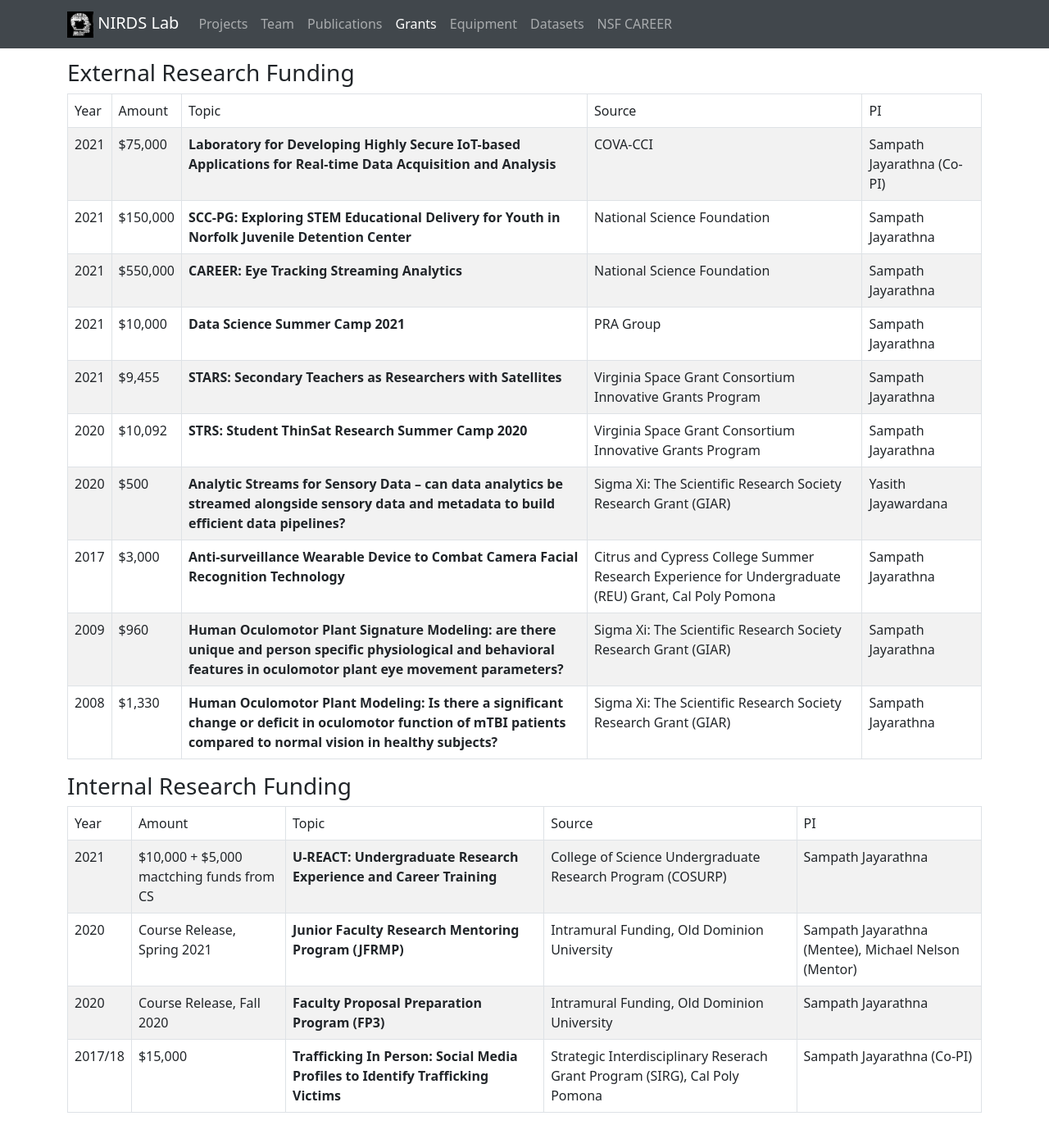
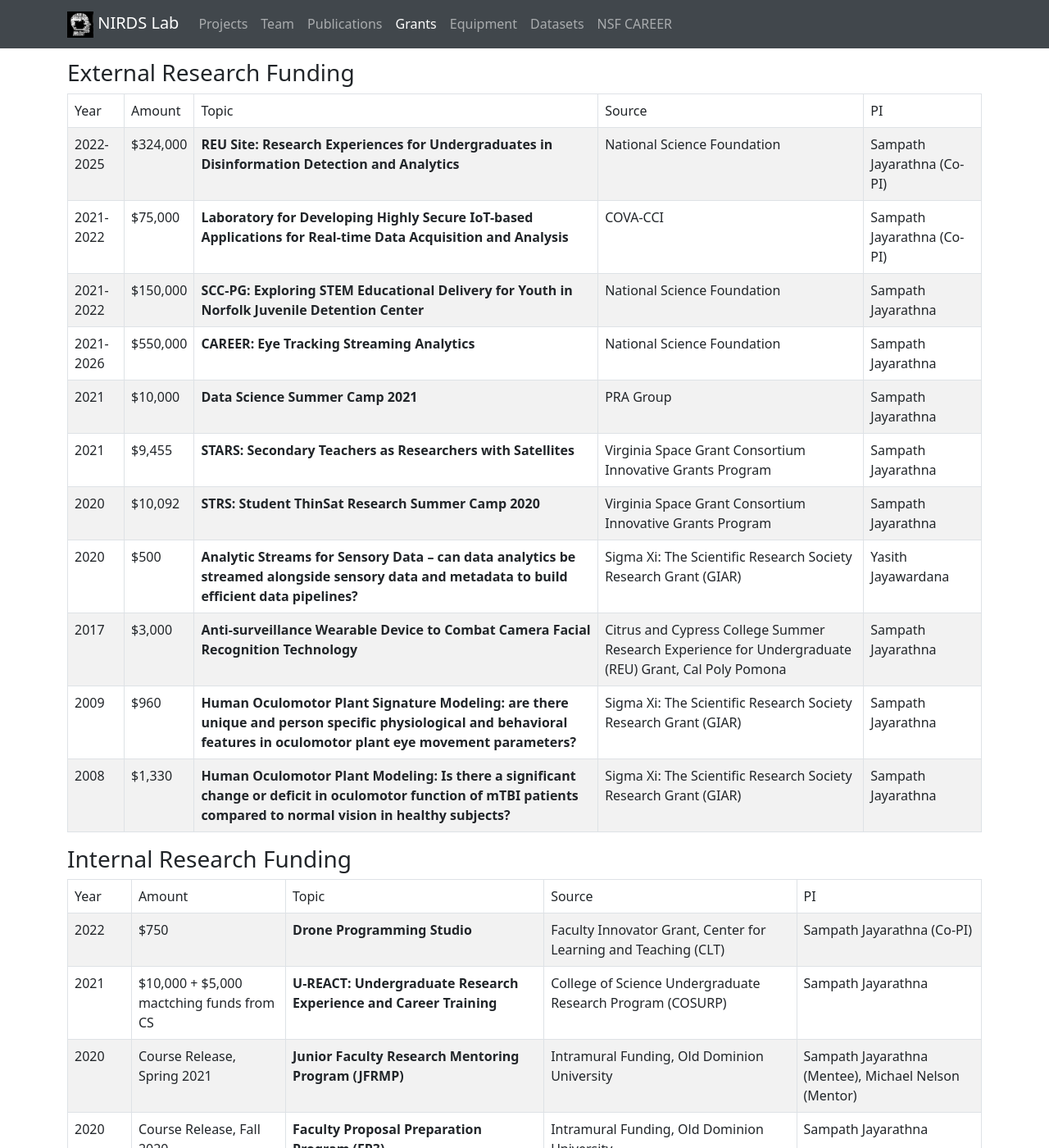
Before and after one commit to nirdslab/nirdslab.github.io, a Jekyll site: the page built from grants.md, in a window 1280 px wide and 1400 px high. Shown: the whole window at 82% size. Built offline with Jekyll 4.4.1, drawn with Linux system fonts in a browser that asks for light colours.

Commit message:
Update grants.yml
updated grants

```diff
--- a/_data/grants.yml
+++ b/_data/grants.yml
@@ -1,16 +1,21 @@
 - type: "External Research Funding"
   grants:
-    - year: "2021"
+    - year: "2022-2025"
+      topic: "REU Site: Research Experiences for Undergraduates in Disinformation Detection and Analytics"
+      amount: "$324,000"
+      from: "National Science Foundation"
+      to: "Sampath Jayarathna (Co-PI)"
+    - year: "2021-2022"
       topic: "Laboratory for Developing Highly Secure IoT-based Applications for Real-time Data Acquisition and Analysis"
       amount: "$75,000"
       from: "COVA-CCI"
       to: "Sampath Jayarathna (Co-PI)"
-    - year: "2021"
+    - year: "2021-2022"
       topic: "SCC-PG: Exploring STEM Educational Delivery for Youth in Norfolk Juvenile Detention Center"
       amount: "$150,000"
       from: "National Science Foundation"
       to: "Sampath Jayarathna"
-    - year: "2021"
+    - year: "2021-2026"
       topic: "CAREER: Eye Tracking Streaming Analytics"
       amount: "$550,000"
       from: "National Science Foundation"
@@ -52,6 +57,11 @@
       to: "Sampath Jayarathna"
 - type: "Internal Research Funding"
   grants:
+    - year: "2022"
+      topic: "Drone Programming Studio"
+      amount: "$750"
+      from: "Faculty Innovator Grant, Center for Learning and Teaching (CLT)"
+      to: "Sampath Jayarathna (Co-PI)"
     - year: "2021"
       topic: "U-REACT: Undergraduate Research Experience and Career Training"
       amount: "$10,000 + $5,000 mactching funds from CS"
```
